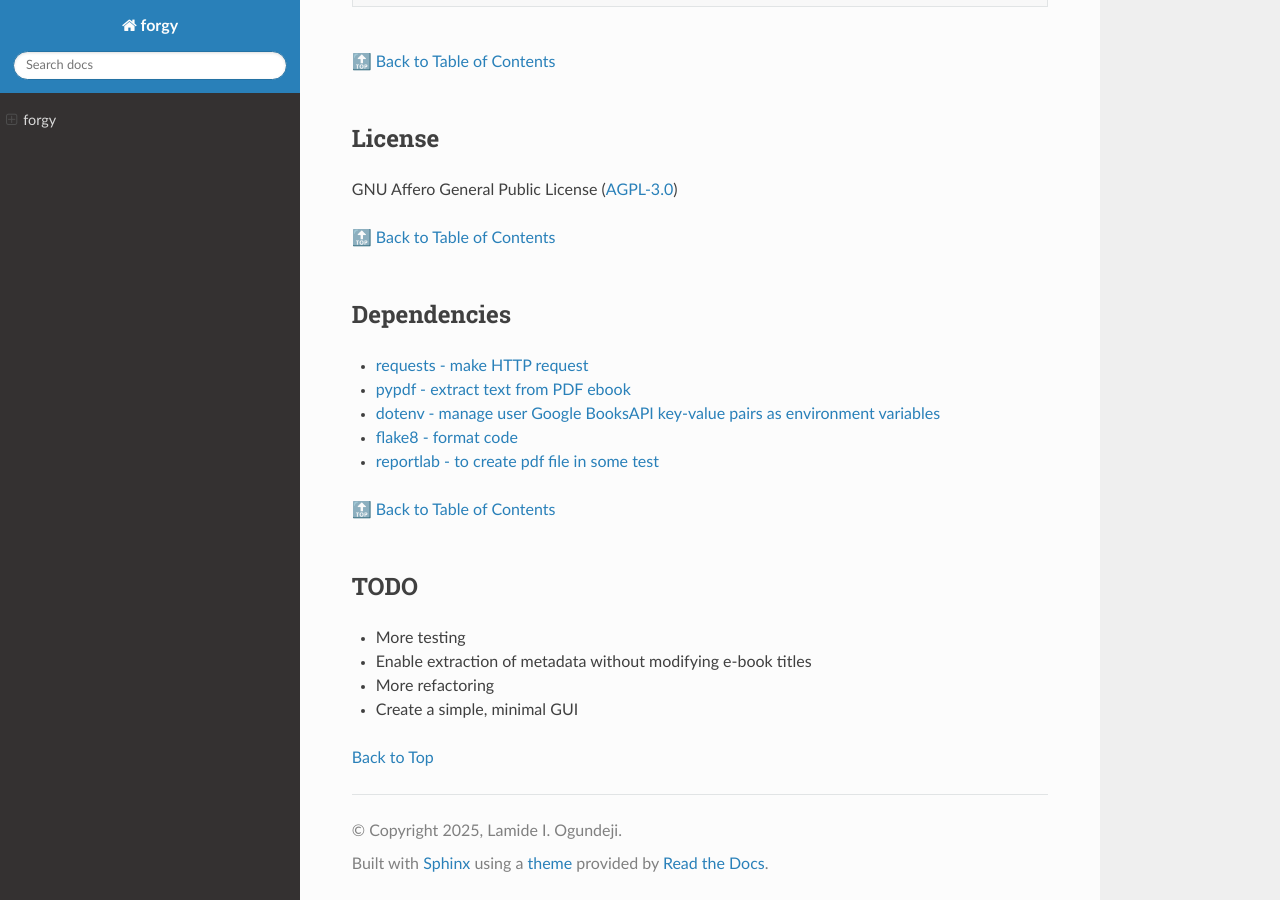
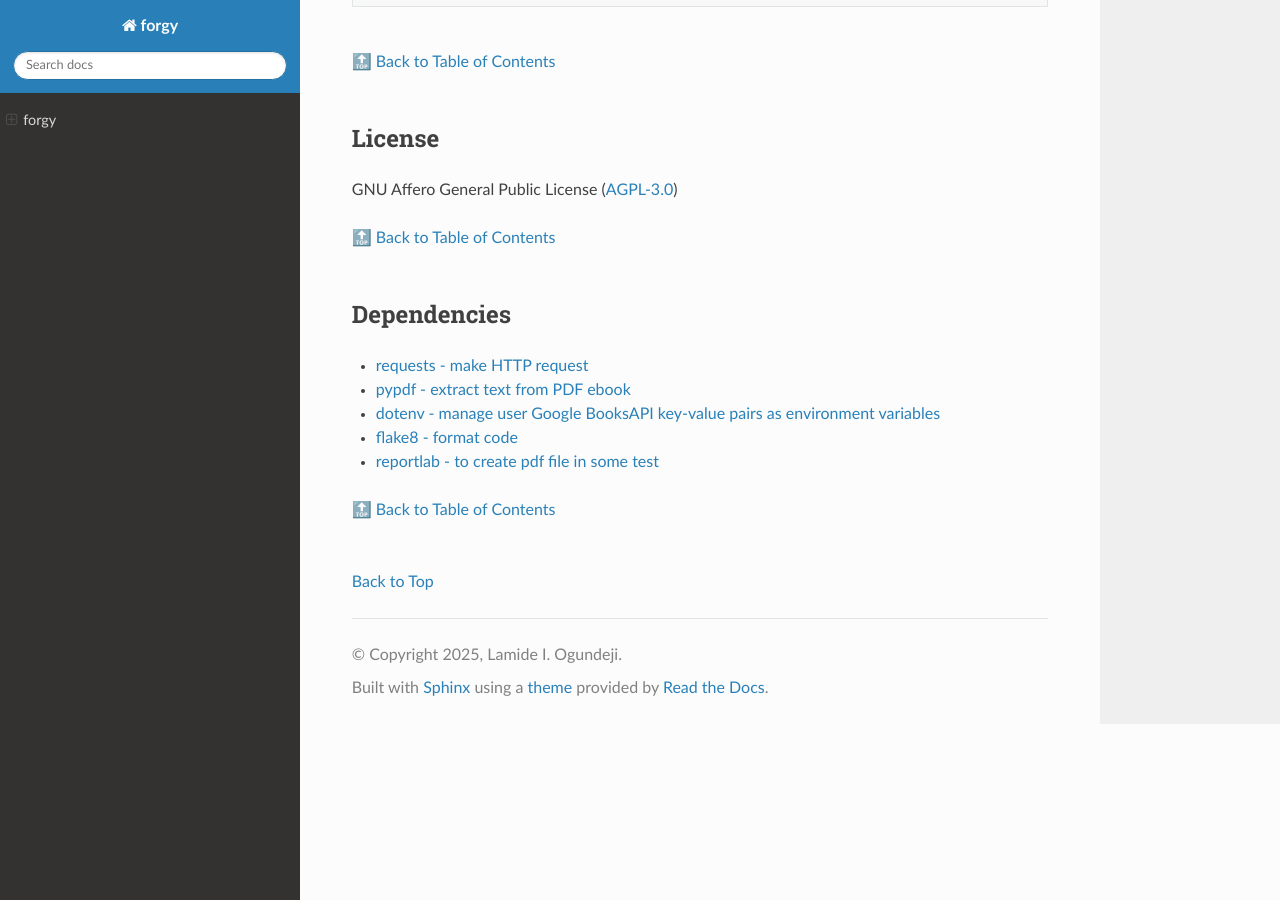
Before and after one commit to misterola/FOrgy, a Sphinx documentation site: the page built from source/index.md, in a window 1280 px wide and 900 px high, scrolled down 6908 px. Built offline with Sphinx 7.4.7 and the Read the Docs theme 3.1.0, drawn with Linux system fonts in a browser that asks for light colours.

Commit message:
Modify index.md for rtd

```diff
--- a/source/index.md
+++ b/source/index.md
@@ -312,10 +312,4 @@ GNU Affero General Public License ([AGPL-3.0](https://www.gnu.org/licenses/agpl-
 <br/>
 <br>
 
-## TODO
-- More testing
-- Enable extraction of metadata without modifying e-book titles
-- More refactoring
-- Create a simple, minimal GUI
-
 [Back to Top](#forgy)
```
